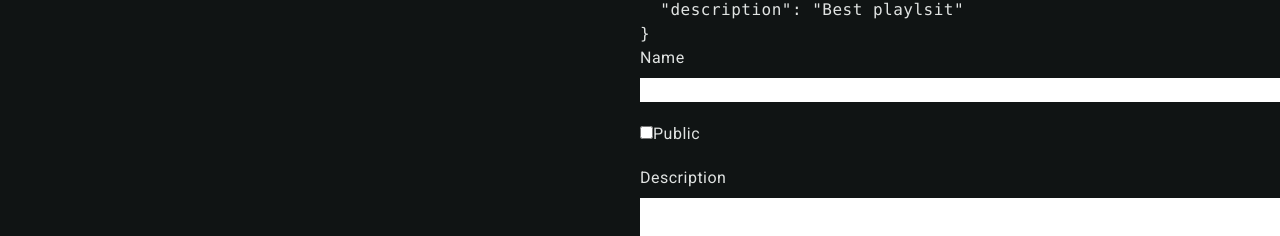
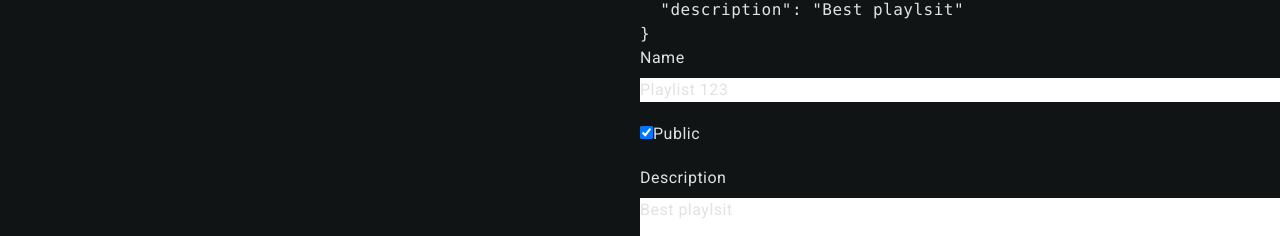
Before and after one commit to ev45ive/bottega-cgm-angular, an Angular app: page /playlists in a window 1280 px wide. Shown: the part 560-796 px from the top of the page. Built offline with nearby package versions, Linux system fonts and the light colour scheme.

Commit message:
Binding form values

```diff
--- a/src/app/playlists/components/playlist-editor/playlist-editor.component.html
+++ b/src/app/playlists/components/playlist-editor/playlist-editor.component.html
@@ -6,17 +6,17 @@
 <div class="grid gap-5">
   <div class="grid gap-2">
     <label for="">Name</label>
-    <input type="text" />
+    <input type="text" [value]="playlist.name" />
   </div>
 
   <div class="grid gap-2">
     <label for="">
-        <input type="checkbox" value="on" />Public
+        <input type="checkbox" [checked]="playlist.public" />Public
     </label>
   </div>
 
   <div class="grid gap-2">
     <label for="">Description</label>
-    <textarea></textarea>
+    <textarea [value]="playlist.description"></textarea>
   </div>
 </div>
```
